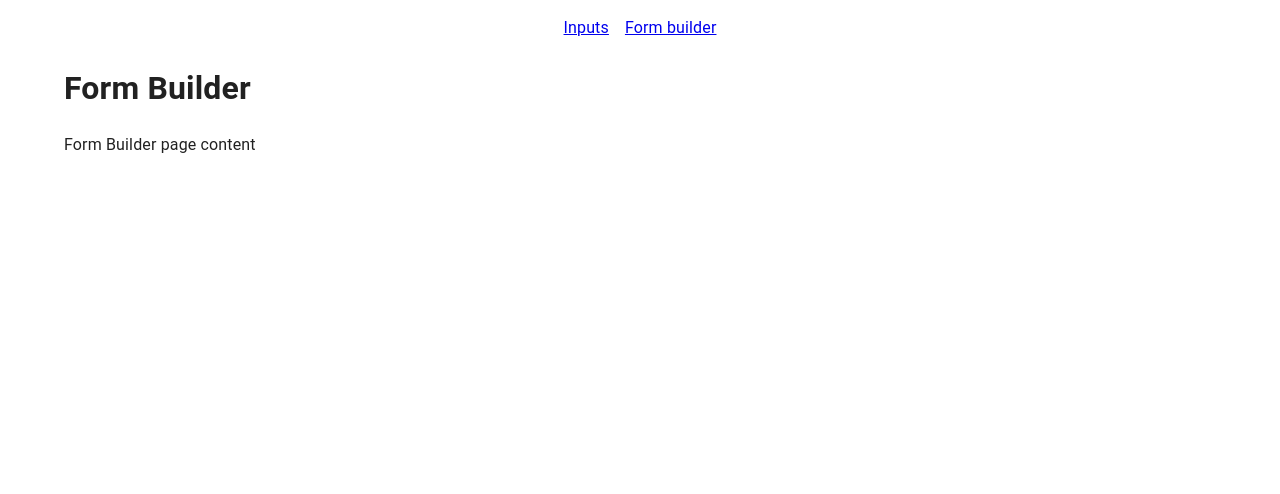
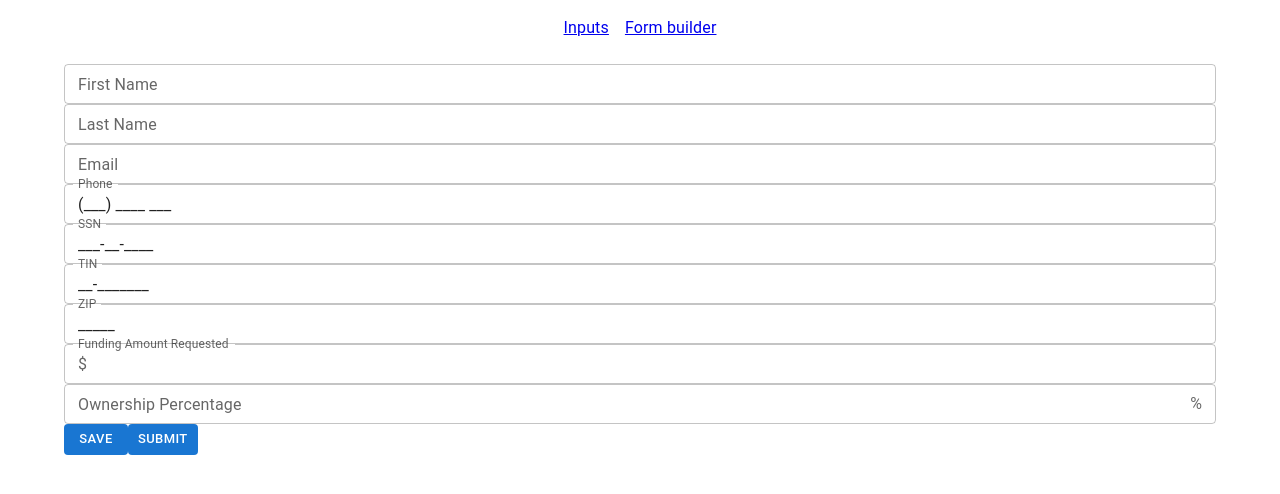
Before and after one commit to yuyokk/react-design-system-inputs, a React (Vite) app: page /form-builder in a window 1280 px wide. Shown: the top 494 px of the page. Built offline with nearby package versions, Linux system fonts and the light colour scheme.

Commit message:
working on form builder

```diff
--- a/package.json
+++ b/package.json
@@ -13,6 +13,7 @@
     "@emotion/react": "^11.10.8",
     "@emotion/styled": "^11.10.8",
     "@mui/material": "^5.12.2",
+    "clsx": "^1.2.1",
     "react": "^18.2.0",
     "react-dom": "^18.2.0",
     "react-number-format": "^5.1.4",
--- /dev/null
+++ b/src/components/FormBuilder/FormAction/FormAction.tsx
@@ -0,0 +1,18 @@
+import { Button } from "@mui/material";
+import clsx from "clsx";
+import React from "react";
+
+export interface FormActionProps {
+  className?: string;
+  id: string;
+  label: string | React.ReactNode;
+  type: "submit" | "button";
+}
+
+export function FormAction({ className, label, type }: FormActionProps) {
+  return (
+    <Button className={clsx(className, "form-action")} type={type}>
+      {label}
+    </Button>
+  );
+}
--- /dev/null
+++ b/src/components/FormBuilder/FormBuilder.tsx
@@ -0,0 +1,40 @@
+import clsx from "clsx";
+import { Box, Button } from "@mui/material";
+import { FormField, FormFieldProps } from "./FormField/FormField";
+import { FormAction, FormActionProps } from "./FormAction/FormAction";
+
+export type FormFields = FormFieldProps[];
+export type FormActions = FormActionProps[];
+
+interface FormBuilderProps {
+  className?: string;
+  fields: FormFields;
+  actions: FormActions;
+}
+
+export function FormBuilder({ className, fields, actions }: FormBuilderProps) {
+  function handleSubmit(event: React.FormEvent<HTMLFormElement>) {
+    event.preventDefault();
+
+    const formData = new FormData(event.currentTarget);
+    const data = Object.fromEntries(formData.entries());
+
+    console.log(data);
+  }
+
+  return (
+    <Box
+      className={clsx(className, "form-builder")}
+      component="form"
+      onSubmit={handleSubmit}
+    >
+      {fields.map((field) => (
+        <FormField {...field} key={field.id} />
+      ))}
+
+      {actions.map((action) => (
+        <FormAction {...action} key={action.id} />
+      ))}
+    </Box>
+  );
+}
--- /dev/null
+++ b/src/components/FormBuilder/FormField/FormField.tsx
@@ -0,0 +1,90 @@
+import { TextField } from "@mui/material";
+import clsx from "clsx";
+import { InputPhone } from "../../_common/InputPhone/InputPhone";
+import { InputDollar } from "../../_common/InputDollar/InputDollar";
+import { InputPercentage } from "../../_common/InputPercentage/InputPercentage";
+import { InputSsn } from "../../_common/InputSsn/InputSsn";
+import { InputTin } from "../../_common/InputTin/InputTin";
+import { InputZip } from "../../_common/InputZip/InputZip";
+
+export interface FormFieldProps {
+  className?: string;
+  id: string;
+  label: string;
+  name: string;
+  type: FieldType;
+}
+
+type FieldType =
+  | "text"
+  | "email"
+  | "number"
+  | "dollar"
+  | "percentage"
+  | "phone"
+  | "ssn"
+  | "tin"
+  | "zip";
+
+export function FormField({ className, type, ...fieldProps }: FormFieldProps) {
+  if (type === "text") {
+    return (
+      <TextField
+        {...fieldProps}
+        className={clsx(className, "form-field")}
+        type="text"
+      />
+    );
+  }
+
+  if (type === "email") {
+    return (
+      <TextField
+        {...fieldProps}
+        className={clsx(className, "form-field")}
+        type="email"
+      />
+    );
+  }
+
+  if (type === "phone") {
+    return (
+      <InputPhone {...fieldProps} className={clsx(className, "form-field")} />
+    );
+  }
+
+  if (type === "dollar") {
+    return (
+      <InputDollar {...fieldProps} className={clsx(className, "form-field")} />
+    );
+  }
+
+  if (type === "percentage") {
+    return (
+      <InputPercentage
+        {...fieldProps}
+        className={clsx(className, "form-field")}
+      />
+    );
+  }
+
+  if (type === "ssn") {
+    return (
+      <InputSsn {...fieldProps} className={clsx(className, "form-field")} />
+    );
+  }
+
+  if (type === "tin") {
+    return (
+      <InputTin {...fieldProps} className={clsx(className, "form-field")} />
+    );
+  }
+
+  if (type === "zip") {
+    return (
+      <InputZip {...fieldProps} className={clsx(className, "form-field")} />
+    );
+  }
+
+  return <>unknown field type {type}</>;
+}
--- a/src/components/_common/InputNumericFormat/InputNumericFormat.tsx
+++ b/src/components/_common/InputNumericFormat/InputNumericFormat.tsx
@@ -18,6 +18,7 @@ export function InputNumericFormat(props: InputNumericFormatProps) {
       allowNegative={allowNegative}
       decimalScale={decimalScale}
       customInput={TextField}
+      inputProps={{ inputMode: "decimal" }}
       {...otherProps}
     />
   );
--- a/src/components/_common/InputPhone/InputPhone.tsx
+++ b/src/components/_common/InputPhone/InputPhone.tsx
@@ -25,6 +25,7 @@ export function InputPhone(props: InputPhoneProps) {
   return (
     <InputPatternFormat
       format="(###) #### ###"
+      inputProps={{ inputMode: "tel" }}
       isAllowed={handleIsAllowed}
       {...props}
     />
--- a/src/main.tsx
+++ b/src/main.tsx
@@ -9,6 +9,20 @@ const theme = createTheme({
     MuiStack: {
       defaultProps: {
         spacing: 2,
+      },
+    },
+    MuiTextField: {
+      defaultProps: {
+        size: "small",
+        fullWidth: true,
+      },
+    },
+    MuiButton: {
+      defaultProps: {
+        size: "small",
+        variant: "contained",
+        disableElevation: true,
+        disableRipple: true,
       },
     },
   },
--- a/src/pages/form-builder.tsx
+++ b/src/pages/form-builder.tsx
@@ -1,8 +1,84 @@
+import { Box } from "@mui/material";
+import {
+  FormActions,
+  FormBuilder,
+  FormFields,
+} from "../components/FormBuilder/FormBuilder";
+
+const fields: FormFields = [
+  {
+    id: "firstName",
+    label: "First Name",
+    name: "firstName",
+    type: "text",
+  },
+  {
+    id: "lastName",
+    label: "Last Name",
+    name: "lastName",
+    type: "text",
+  },
+  {
+    id: "email",
+    label: "Email",
+    name: "email",
+    type: "email",
+  },
+  {
+    id: "phone",
+    label: "Phone",
+    name: "phone",
+    type: "phone",
+  },
+  {
+    id: "ssn",
+    label: "SSN",
+    name: "ssn",
+    type: "ssn",
+  },
+  {
+    id: "tin",
+    label: "TIN",
+    name: "tin",
+    type: "tin",
+  },
+  {
+    id: "zip",
+    label: "ZIP",
+    name: "zip",
+    type: "zip",
+  },
+  {
+    id: "fundingAmount",
+    label: "Funding Amount Requested",
+    name: "fundingAmount",
+    type: "dollar",
+  },
+  {
+    id: "ownershipPercentage",
+    label: "Ownership Percentage",
+    name: "ownershipPercentage",
+    type: "percentage",
+  },
+];
+
+const actions: FormActions = [
+  {
+    id: "save",
+    label: "Save",
+    type: "button",
+  },
+  {
+    id: "submit",
+    label: "Submit",
+    type: "submit",
+  },
+];
+
 export function FormBuilderPage() {
   return (
-    <div>
-      <h1>Form Builder</h1>
-      <p>Form Builder page content</p>
-    </div>
+    <Box>
+      <FormBuilder fields={fields} actions={actions} />
+    </Box>
   );
 }
--- a/src/pages/home.tsx
+++ b/src/pages/home.tsx
@@ -29,7 +29,7 @@ export function HomePage() {
       <Stack spacing={3} sx={{ flex: 1 }}>
         <InputPhone
           label="Phone"
-          size="small"
+
           helperText={
             <Stack spacing={1}>
               <Typography>&lt;InputPhone /&gt;</Typography>
@@ -49,7 +49,7 @@ export function HomePage() {
 
         <InputZip
           label="Zip"
-          size="small"
+
           helperText={
             <Stack spacing={1}>
               <Typography>&lt;InputZip /&gt;</Typography>
@@ -69,7 +69,7 @@ export function HomePage() {
 
         <InputDollar
           label="Amount"
-          size="small"
+
           helperText={
             <Stack spacing={1}>
               <Typography>&lt;InputDollar /&gt;</Typography>
@@ -90,7 +90,7 @@ export function HomePage() {
 
         <InputPercentage
           label="Ownership"
-          size="small"
+
           helperText={
             <Stack spacing={1}>
               <Typography>&lt;InputPercentage /&gt;</Typography>
@@ -110,7 +110,7 @@ export function HomePage() {
 
         <InputSsn
           label="SSN"
-          size="small"
+
           helperText={
             <Stack spacing={1}>
               <Typography>&lt;InputSsn /&gt;</Typography>
@@ -130,7 +130,7 @@ export function HomePage() {
 
         <InputTin
           label="TIN"
-          size="small"
+
           helperText={
             <Stack spacing={1}>
               <Typography>&lt;InputTin /&gt;</Typography>
@@ -150,7 +150,7 @@ export function HomePage() {
 
         <InputNumber
           label="Number of employees"
-          size="small"
+
           helperText={
             <Stack spacing={1}>
               <Typography>&lt;InputNumber /&gt;</Typography>
```
Also changed, not shown: 1 other file (tests, documents, lock files or other folders).
